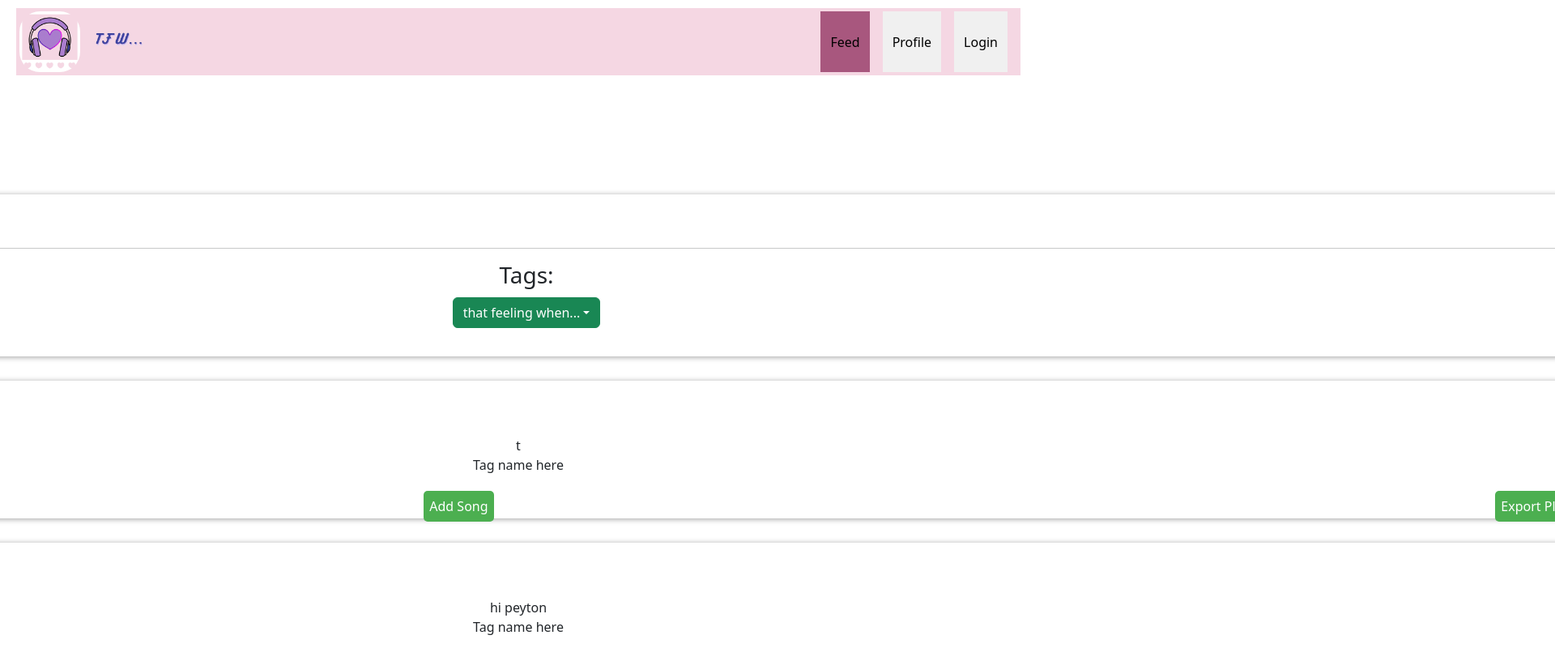
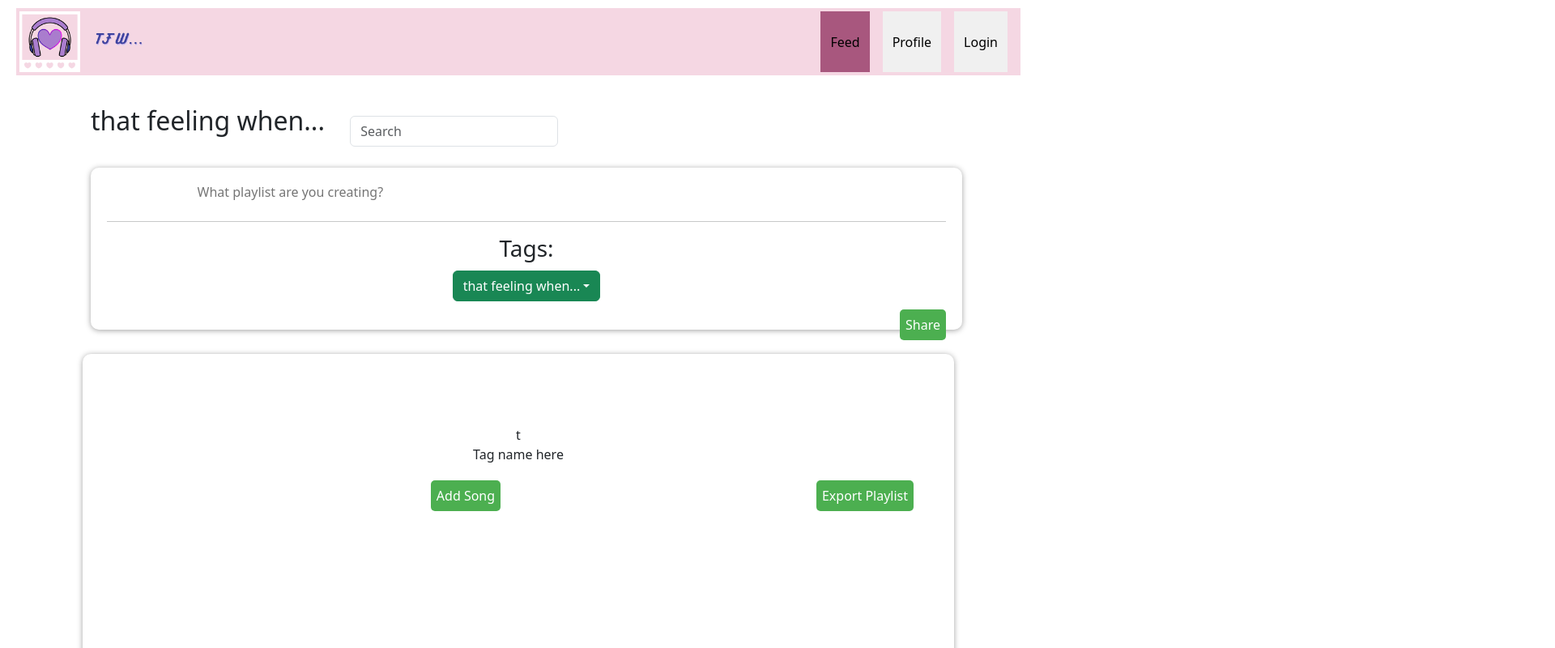
Before and after one commit to acb3454/wichacks-2024, a React (Create React App) app in the folder wichacks-2024/: page /Feed in a window 1280 px wide. Shown: the top 800 px of the page at 81% size, 1920 px wide, since content can reach past the window. Built offline with nearby package versions, Linux system fonts and the light colour scheme.

Commit message:
looks semi better idk

```diff
--- a/wichacks-2024/src/App.css
+++ b/wichacks-2024/src/App.css
@@ -3,7 +3,7 @@
 } */
 
 .App-logo {
-  height: 40vmin;
+  /* height: 40vmin; */
   pointer-events: none;
 }
 
--- a/wichacks-2024/src/Home/AboutUs/Home.css
+++ b/wichacks-2024/src/Home/AboutUs/Home.css
@@ -1,4 +1,4 @@
-.App {
+/* .App {
   text-align: center;
 }
 
@@ -35,4 +35,4 @@
   to {
     transform: rotate(360deg);
   }
-}
+} */
--- a/wichacks-2024/src/Posts/posts.css
+++ b/wichacks-2024/src/Posts/posts.css
@@ -1,10 +1,11 @@
 .post{
     width: 100%;
-    height: 170px;
+    height: 500px;
     border-radius: 10px;
     -webkit-box-shadow: 0px 1px 7px 0px rgba(0,0,0,0.37);
     box-shadow: 0px 1px 7px 0px rgba(0,0,0,0.37);
     margin: 30px 0;
+    padding: 10px;
 }
 
 .postWrapper{
--- a/wichacks-2024/src/pages/home.css
+++ b/wichacks-2024/src/pages/home.css
@@ -3,21 +3,18 @@
 }
 .devs {
     width: 50%;
+    border-radius: 25px;
 }
 
-.container {
+/* .container {
     display: flex;
     align-items: center;
     justify-content: center;
-}
+} */
 
-h4 {
+.description {
     margin: 5%;
     padding: 2%;
     background-color: #F4A5AE;
     border-radius: 25px;
 }
-
-img {
-    border-radius: 25px;
-}
--- a/wichacks-2024/src/pages/home.jsx
+++ b/wichacks-2024/src/pages/home.jsx
@@ -8,7 +8,7 @@
 
         <div class = "container">
           <img src = "../wichacks.JPG" alt = "developers at wichacks 2024" class = "devs"/>
-          <h4>During WiCHacks 2024, three developers created "That Feeling When" to promote mental health through the use of music. Music therapy is the clinical use of music to achieve goals like reducing stress, improving mood and expressing yourself. Users are allowed to collaborate on playlists based on what they are going through to improve their mental health, and build connections with women and gender minorites around the world.</h4>
+          <h4 class="description">During WiCHacks 2024, three developers created "That Feeling When" to promote mental health through the use of music. Music therapy is the clinical use of music to achieve goals like reducing stress, improving mood and expressing yourself. Users are allowed to collaborate on playlists based on what they are going through to improve their mental health, and build connections with women and gender minorites around the world.</h4>
         </div>
 
       </div>
```
